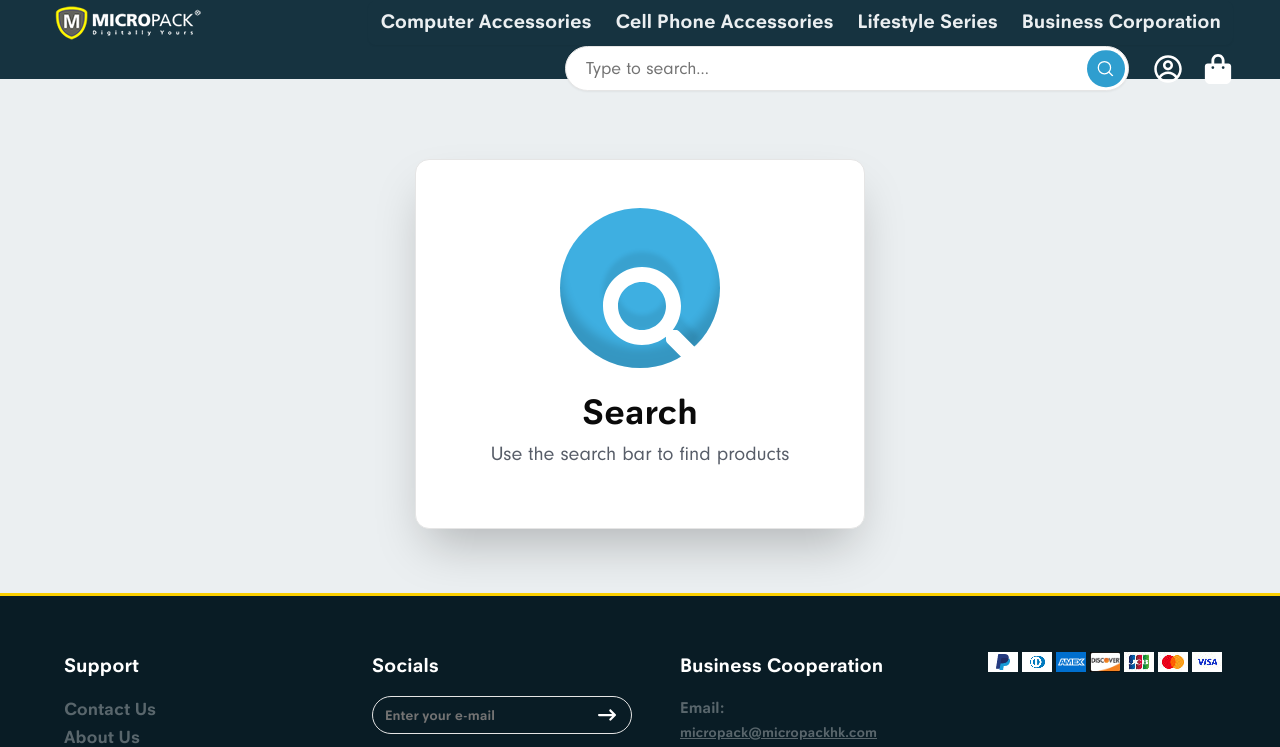
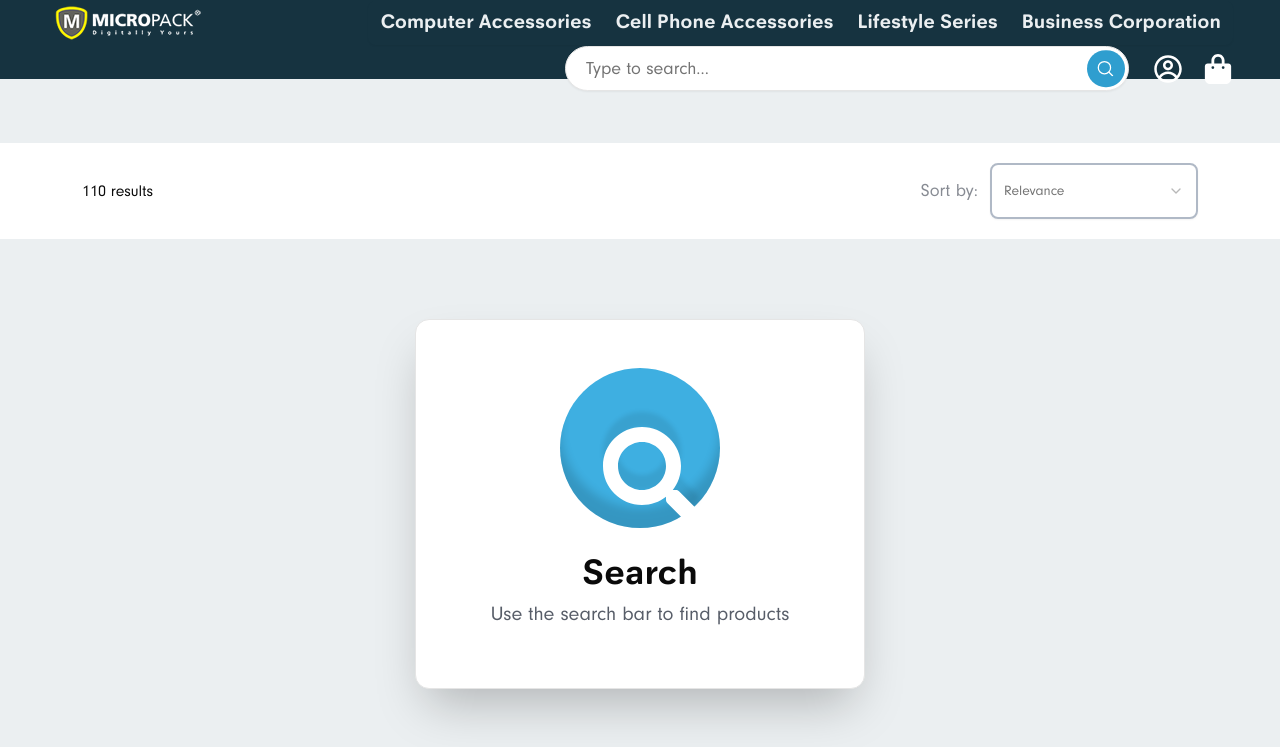
Before and after one commit to dev7-ngenit/micropack, a Next.js app: page /search in a window 1280 px wide. Shown: the top 747 px of the page. Built offline with nearby package versions, Linux system fonts and the light colour scheme.

Commit message:
add: created SearchNav component of /search page

```diff
--- a/src/app/(main)/search/page.js
+++ b/src/app/(main)/search/page.js
@@ -1,11 +1,9 @@
-// import Details from "@/components/search/Details/Details";
+import Details from "@/components/search/Details/Details";
 import NoContent from "@/components/search/NoContent";
 import Title from "@/components/shared/Title/Title";
 
 export default async function page({ searchParams }) {
   const { q } = (await searchParams) || {};
-
-  console.log(q);
 
   return (
     <main className="container !mt-10 box-border px-5 md:!my-16 md:box-content md:min-h-[calc(100dvh-33rem)]">
@@ -15,7 +13,7 @@
         </Title>
       )}
 
-      {/* <Details /> */}
+      <Details />
 
       {!q && <NoContent />}
     </main>
--- /dev/null
+++ b/src/components/search/Details/Details.jsx
@@ -0,0 +1,9 @@
+import SearchNav from "../SearchNav";
+
+export default function Details() {
+  return (
+    <section className="mt-10">
+      <SearchNav />
+    </section>
+  );
+}
--- /dev/null
+++ b/src/components/search/SearchNav.jsx
@@ -0,0 +1,30 @@
+import {
+  Select,
+  SelectContent,
+  SelectItem,
+  SelectTrigger,
+  SelectValue,
+} from "@/components/ui/select";
+
+export default function SearchNav() {
+  return (
+    <nav className="flex h-24 items-center justify-between bg-white shadow-[0_0_0_100vmax_#ffffff] [clip-path:_inset(0_-100vmax)]">
+      <span>110 results</span>
+
+      <div className="flex items-center gap-x-3 text-lg text-gray-900/50">
+        Sort by:
+        <Select>
+          <SelectTrigger className="w-[180px] border-2 border-slate-500/50 focus-within:border-sky-500 focus:border-sky-500 focus-visible:border-sky-500 focus-visible:ring-2 focus-visible:ring-sky-500 focus-visible:ring-offset-1">
+            <SelectValue placeholder="Relevance" />
+          </SelectTrigger>
+
+          <SelectContent className="border-2 py-0">
+            <SelectItem value="light">Relevance</SelectItem>
+            <SelectItem value="dark">Price (low to high)</SelectItem>
+            <SelectItem value="system">Price (high to low)</SelectItem>
+          </SelectContent>
+        </Select>
+      </div>
+    </nav>
+  );
+}
--- /dev/null
+++ b/src/components/ui/select.jsx
@@ -0,0 +1,166 @@
+"use client"
+
+import * as React from "react"
+import * as SelectPrimitive from "@radix-ui/react-select"
+import { CheckIcon, ChevronDownIcon, ChevronUpIcon } from "lucide-react"
+
+import { cn } from "@/lib/utils"
+
+function Select({
+  ...props
+}) {
+  return <SelectPrimitive.Root data-slot="select" {...props} />;
+}
+
+function SelectGroup({
+  ...props
+}) {
+  return <SelectPrimitive.Group data-slot="select-group" {...props} />;
+}
+
+function SelectValue({
+  ...props
+}) {
+  return <SelectPrimitive.Value data-slot="select-value" {...props} />;
+}
+
+function SelectTrigger({
+  className,
+  size = "default",
+  children,
+  ...props
+}) {
+  return (
+    <SelectPrimitive.Trigger
+      data-slot="select-trigger"
+      data-size={size}
+      className={cn(
+        "border-input data-[placeholder]:text-muted-foreground [&_svg:not([class*='text-'])]:text-muted-foreground focus-visible:border-ring focus-visible:ring-ring/50 aria-invalid:ring-destructive/20 dark:aria-invalid:ring-destructive/40 aria-invalid:border-destructive dark:bg-input/30 dark:hover:bg-input/50 flex w-fit items-center justify-between gap-2 rounded-md border bg-transparent px-3 py-2 text-sm whitespace-nowrap shadow-xs transition-[color,box-shadow] outline-none focus-visible:ring-[3px] disabled:cursor-not-allowed disabled:opacity-50 data-[size=default]:h-9 data-[size=sm]:h-8 *:data-[slot=select-value]:line-clamp-1 *:data-[slot=select-value]:flex *:data-[slot=select-value]:items-center *:data-[slot=select-value]:gap-2 [&_svg]:pointer-events-none [&_svg]:shrink-0 [&_svg:not([class*='size-'])]:size-4",
+        className
+      )}
+      {...props}>
+      {children}
+      <SelectPrimitive.Icon asChild>
+        <ChevronDownIcon className="size-4 opacity-50" />
+      </SelectPrimitive.Icon>
+    </SelectPrimitive.Trigger>
+  );
+}
+
+function SelectContent({
+  className,
+  children,
+  position = "popper",
+  ...props
+}) {
+  return (
+    <SelectPrimitive.Portal>
+      <SelectPrimitive.Content
+        data-slot="select-content"
+        className={cn(
+          "bg-popover text-popover-foreground data-[state=open]:animate-in data-[state=closed]:animate-out data-[state=closed]:fade-out-0 data-[state=open]:fade-in-0 data-[state=closed]:zoom-out-95 data-[state=open]:zoom-in-95 data-[side=bottom]:slide-in-from-top-2 data-[side=left]:slide-in-from-right-2 data-[side=right]:slide-in-from-left-2 data-[side=top]:slide-in-from-bottom-2 relative z-50 max-h-(--radix-select-content-available-height) min-w-[8rem] origin-(--radix-select-content-transform-origin) overflow-x-hidden overflow-y-auto rounded-md border shadow-md",
+          position === "popper" &&
+            "data-[side=bottom]:translate-y-1 data-[side=left]:-translate-x-1 data-[side=right]:translate-x-1 data-[side=top]:-translate-y-1",
+          className
+        )}
+        position={position}
+        {...props}>
+        <SelectScrollUpButton />
+        <SelectPrimitive.Viewport
+          className={cn("p-1", position === "popper" &&
+            "h-[var(--radix-select-trigger-height)] w-full min-w-[var(--radix-select-trigger-width)] scroll-my-1")}>
+          {children}
+        </SelectPrimitive.Viewport>
+        <SelectScrollDownButton />
+      </SelectPrimitive.Content>
+    </SelectPrimitive.Portal>
+  );
+}
+
+function SelectLabel({
+  className,
+  ...props
+}) {
+  return (
+    <SelectPrimitive.Label
+      data-slot="select-label"
+      className={cn("text-muted-foreground px-2 py-1.5 text-xs", className)}
+      {...props} />
+  );
+}
+
+function SelectItem({
+  className,
+  children,
+  ...props
+}) {
+  return (
+    <SelectPrimitive.Item
+      data-slot="select-item"
+      className={cn(
+        "focus:bg-accent focus:text-accent-foreground [&_svg:not([class*='text-'])]:text-muted-foreground relative flex w-full cursor-default items-center gap-2 rounded-sm py-1.5 pr-8 pl-2 text-sm outline-hidden select-none data-[disabled]:pointer-events-none data-[disabled]:opacity-50 [&_svg]:pointer-events-none [&_svg]:shrink-0 [&_svg:not([class*='size-'])]:size-4 *:[span]:last:flex *:[span]:last:items-center *:[span]:last:gap-2",
+        className
+      )}
+      {...props}>
+      <span className="absolute right-2 flex size-3.5 items-center justify-center">
+        <SelectPrimitive.ItemIndicator>
+          <CheckIcon className="size-4" />
+        </SelectPrimitive.ItemIndicator>
+      </span>
+      <SelectPrimitive.ItemText>{children}</SelectPrimitive.ItemText>
+    </SelectPrimitive.Item>
+  );
+}
+
+function SelectSeparator({
+  className,
+  ...props
+}) {
+  return (
+    <SelectPrimitive.Separator
+      data-slot="select-separator"
+      className={cn("bg-border pointer-events-none -mx-1 my-1 h-px", className)}
+      {...props} />
+  );
+}
+
+function SelectScrollUpButton({
+  className,
+  ...props
+}) {
+  return (
+    <SelectPrimitive.ScrollUpButton
+      data-slot="select-scroll-up-button"
+      className={cn("flex cursor-default items-center justify-center py-1", className)}
+      {...props}>
+      <ChevronUpIcon className="size-4" />
+    </SelectPrimitive.ScrollUpButton>
+  );
+}
+
+function SelectScrollDownButton({
+  className,
+  ...props
+}) {
+  return (
+    <SelectPrimitive.ScrollDownButton
+      data-slot="select-scroll-down-button"
+      className={cn("flex cursor-default items-center justify-center py-1", className)}
+      {...props}>
+      <ChevronDownIcon className="size-4" />
+    </SelectPrimitive.ScrollDownButton>
+  );
+}
+
+export {
+  Select,
+  SelectContent,
+  SelectGroup,
+  SelectItem,
+  SelectLabel,
+  SelectScrollDownButton,
+  SelectScrollUpButton,
+  SelectSeparator,
+  SelectTrigger,
+  SelectValue,
+}
```
